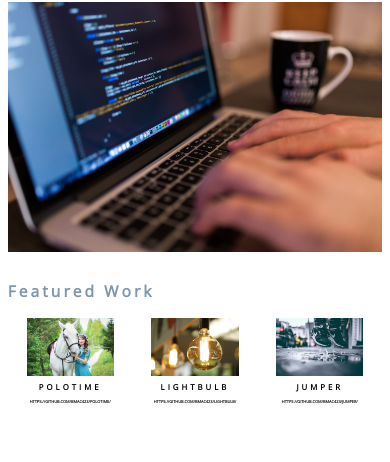
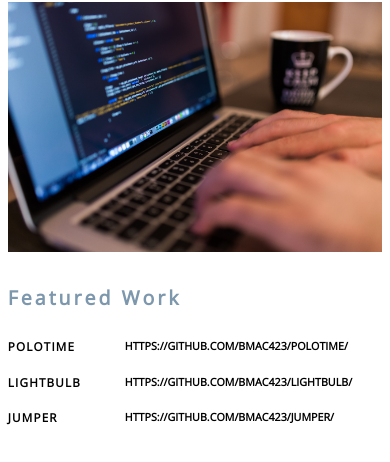
Before and after one commit to bmac423/portfolio_project, a plain HTML site: page index.html in a window 390 px wide. Shown: the part 90-552 px from the top of the page. Drawn offline with nearby package versions, Linux system fonts and the light colour scheme.

Commit message:
fixes to address issues in code review

```diff
--- a/css/styles.css
+++ b/css/styles.css
@@ -16,6 +16,12 @@
     letter-spacing: 5px;
   }
 
+  .featured-items {
+    height: 90%;
+    width: 100%;
+    display: flex;
+  }
+
   .featured h3 {
     font-size: 40px;
     letter-spacing: 3px;
@@ -26,9 +32,21 @@
     letter-spacing: 3px;
   }
 
-  .featured-item h5 {
+  .featured-item p {
     font-size: 10px;
   }
+
+  .featured-item {
+    width: 32%;
+    text-align: center;
+  }
+
+  .featured-item img {
+    width: 70%;
+    margin: auto;
+    vertical-align: bottom;
+  }
+
 }
 
 @media only screen and (max-width: 1000px) {
@@ -46,19 +64,41 @@
     letter-spacing: .5vw;
   }
 
-  .featured-item h5 {
-    font-size: 1vw;
+  .featured-items {
+    height: 90%;
+    width: 100%;
+    display: flex;
+    flex-direction: column;
+  }
+
+  .featured-item p {
+    font-size: 2.75vw;
     font-weight: 700;
+    text-align: left;
+    width: 70%;
+    vertical-align: middle;
+  }
+
+  .featured h3 {
+    font-size:5vw;
+    letter-spacing: 3px;
+  }
+
+  .featured-item {
+    width: 100%;
+    display: flex;
+    flex-direction: row;
+    align-items: center;
   }
 
   .featured-item h2 {
-    font-size: 2vw;
-    letter-spacing: 3px;
+    font-size: 3vw;
+    letter-spacing: .3vw;
+    width: 30%;
   }
 
-  .featured h3 {
-    font-size:4vw;
-    letter-spacing: 3px;
+  .featured-item img {
+    display: none;
   }
 }
 
@@ -115,7 +155,7 @@ hr {
 
 .main {
   width: 100%;
-  text-align:center;
+  text-align: center;
 }
 
 .main img {
@@ -138,32 +178,16 @@ hr {
   font-weight: 700;
 }
 
-.featured-items {
-  height: 90%;
-  width: 100%;
-  display: flex;
-  /*justify-content: space-evenly;*/
-}
-
 .featured-item {
-  width: 32%;
-  text-align: center;
-}
-
-.featured-item img {
-  width: 70%;
-  margin: auto;
-  vertical-align: bottom;
-}
-
-.featured-item h2 {
   text-transform: uppercase;
-  vertical-align: top;
   font-weight: 700;
 }
 
-.featured-item h5 {
-  text-transform: uppercase;
-  vertical-align: top;
-  font-weight: 700;
+a:link {
+  text-decoration: none;
+  color: inherit;
 }
+
+a:hover {
+    text-decoration: underline;
+}
--- a/index.html
+++ b/index.html
@@ -14,6 +14,7 @@
       <div class="left-container">
         <img src="img/profile.jpeg" alt="Profile">
       </div>
+
       <div class="right-container">
         <h1 class="title">Brandon McWilliams</h1>
         <h4 class="subtitle">Full-Stack Developer</h4>
@@ -23,26 +24,28 @@
     <div class="main">
       <img src="img/main.jpg" alt="Main">
     </div>
-    <section class="featured">
+    <main class="featured">
       <h3>Featured Work</h3>
       <section class="featured-items">
-        <div class="featured-item">
+        <article class="featured-item">
           <img src="img/polotime.jpeg" alt="PoloTime">
           <h2>PoloTime</h2>
-          <h5>https://github.com/bmac423/PoloTime/</h5>
-        </div>
-        <div class="featured-item">
+          <p><a href="https://github.com/bmac423/PoloTime/">https://github.com/bmac423/PoloTime/</a></p>
+        </article>
+
+        <article class="featured-item">
           <img src="img/lightbulb.jpeg" alt="LightBulb">
           <h2>Lightbulb</h2>
-          <h5>https://github.com/bmac423/LightBulb/</h5>
-        </div>
-        <div class="featured-item">
+          <p><a href="https://github.com/bmac423/LightBulb/">https://github.com/bmac423/LightBulb/</a></p>
+        </article>
+
+        <article class="featured-item">
           <img src="img/jumper.jpeg" alt="Jumper">
           <h2>Jumper</h2>
-          <h5>https://github.com/bmac423/Jumper/</h5>
-        </div>
+          <p><a href="https://github.com/bmac423/Jumper/">https://github.com/bmac423/Jumper/</a></p>
+        </article>
       </section>
-    </section>
+    </main>
   </div>
 </body>
 </html>
```
